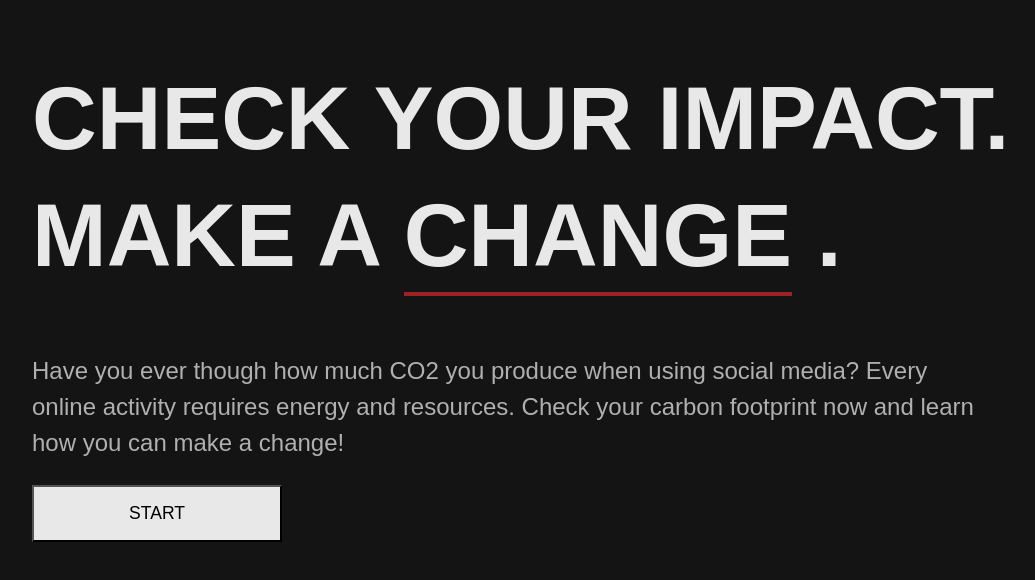
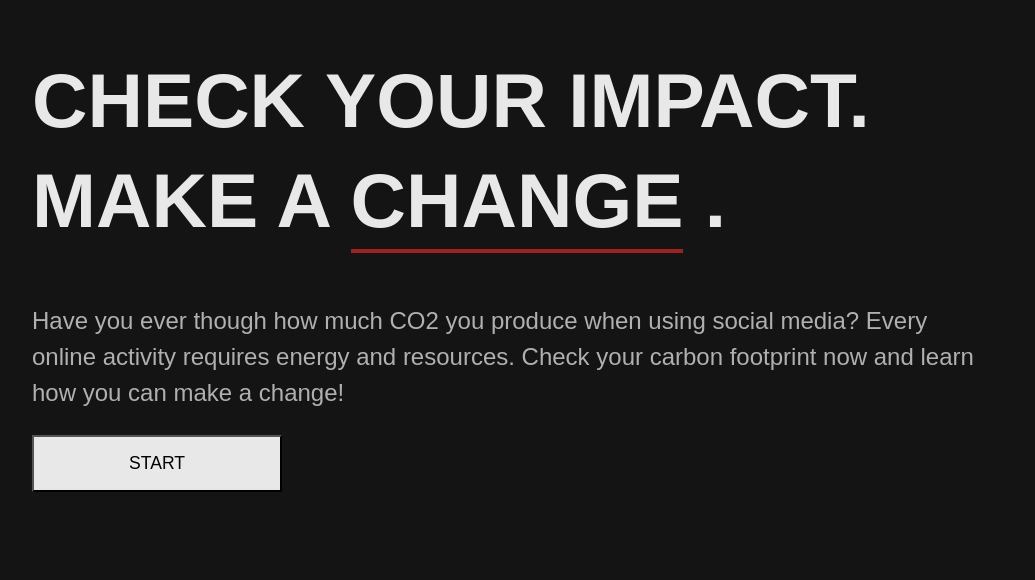
Before and after one commit to Abdulhamidsa/group-project, a React (Vite) app: page / in a window 1280 px wide. Shown: the top 580 px of the page, without its empty margins (64-1099 px from the left). Built offline with nearby package versions, Linux system fonts and the light colour scheme.

Commit message:
fix root

```diff
--- a/src/index.scss
+++ b/src/index.scss
@@ -1,8 +1,8 @@
 :root {
   --prim-clr: #141414;
   --sec-clr: #e8e8e8;
-  --sec-font: #b0b0b0;
-  --accent-clr: #9f2222;
+  --accent-clr-grey: #b0b0b0;
+  --accent-clr-red: #9f2222;
 }
 html {
   background-color: var(--prim-clr);
@@ -16,7 +16,7 @@ body {
   list-style-type: none;
 }
 h1 {
-  font-size: 7vw;
+  font-size: 6vw;
   color: var(--sec-clr);
   line-height: 1.3;
 }
@@ -27,7 +27,7 @@ h2 {
 }
 p {
   font-size: 1.5rem;
-  color: var(--sec-font);
+  color: var(--accent-clr-grey);
 }
 span {
   position: relative;
@@ -37,7 +37,7 @@ span {
   position: absolute;
   bottom: -11%;
   right: 0;
-  background-color: var(--accent-clr);
+  background-color: var(--accent-clr-red);
   width: 100%;
   height: 4px;
 }
@@ -82,7 +82,7 @@ button:hover {
     font-size: 2.5rem;
   }
   .span-clr {
-    color: var(--accent-clr);
+    color: var(--accent-clr-red);
   }
 }
 .some-result {
@@ -98,7 +98,7 @@ button:hover {
   justify-content: flex-start;
   .result-nr {
     font-size: 1rem;
-    color: var(--accent-clr);
+    color: var(--accent-clr-red);
   }
 }
 /* Grid Forms  */
```
